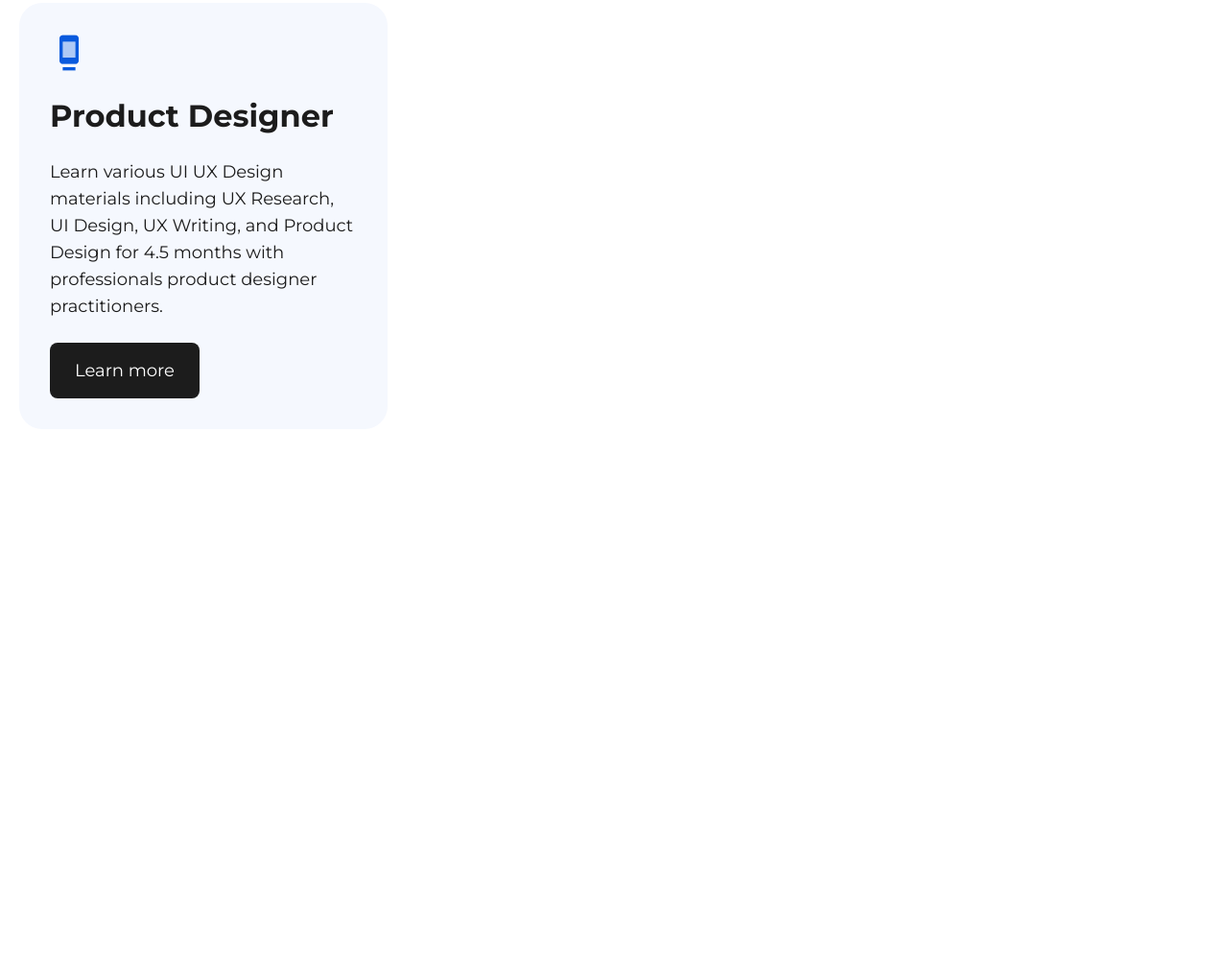
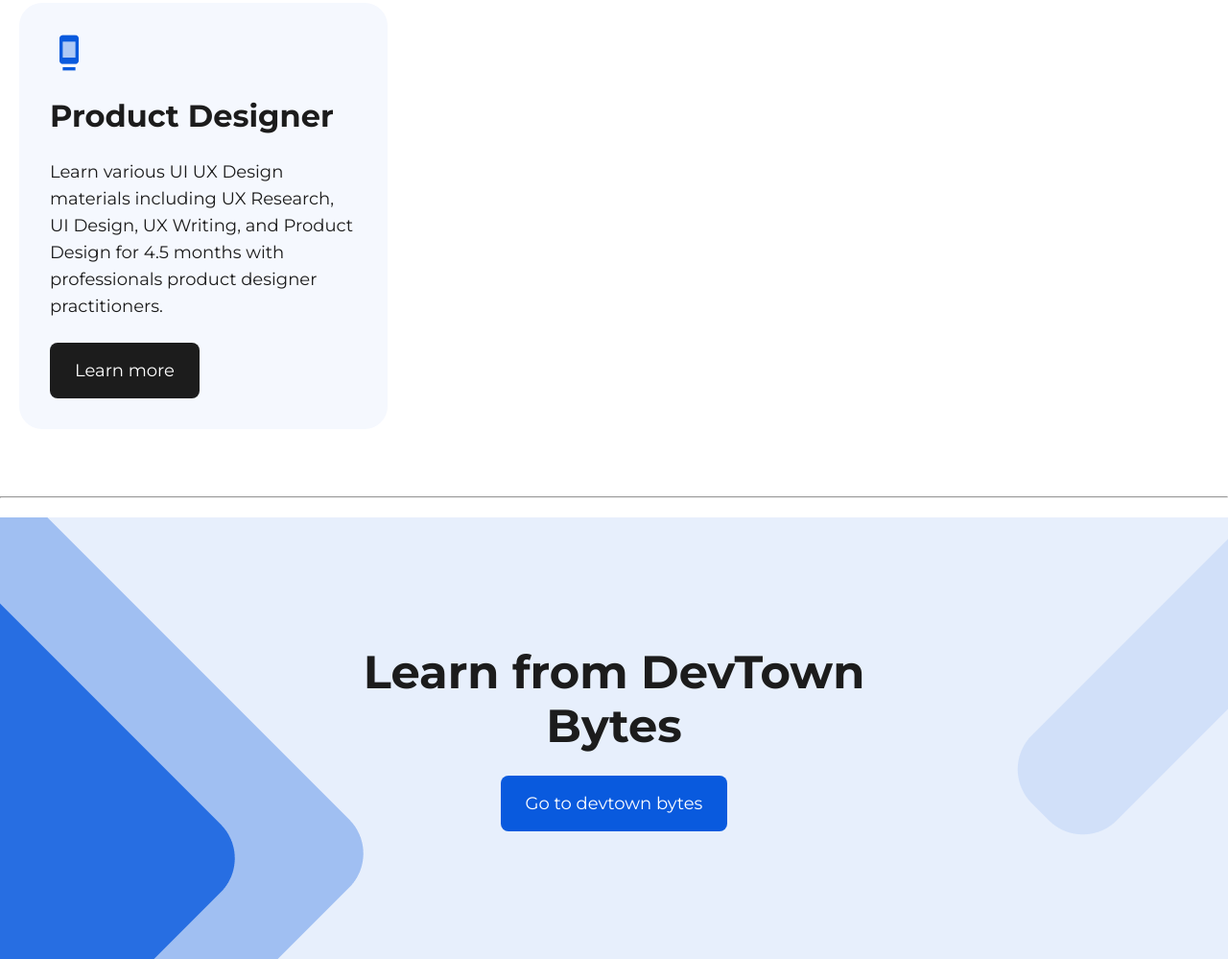
Before and after one commit to PratishDhungel/Devtown, a plain HTML site: page components.html in a window 1280 px wide. Shown: the part 1261-2260 px from the top of the page at 96% size. Before the commit the page ends 1758 px from the top, so only its background shows below. Drawn offline with Linux system fonts and the light colour scheme.

Commit message:
block-learn coded

```diff
--- /dev/null
+++ b/assets/css/modules/block-learn.css
@@ -0,0 +1,16 @@
+.block-learn{
+    width: 100%;
+    height: 460px;
+    background: url("/Devtown/assets/images/Background.png");
+    background-repeat: no-repeat;
+    background-size: cover;
+    display: flex;
+    align-items: center;
+    justify-content: center;
+}
+
+.block-learn__info{
+    text-align: center;
+    max-width: 530px;
+    margin: 0 auto;
+}
--- a/components.html
+++ b/components.html
@@ -49,5 +49,15 @@
         </div>
 
     </section>
+    <hr style="margin-top: 20px; margin-bottom: 20px;">
+    <section class="block-learn">
+        <div class="container">
+            <div class="block-learn__info">
+                <h2>Learn from DevTown Bytes</h2>
+                <a href="#" class="btn btn-primary">Go to devtown bytes</a>
+            </div>
+
+        </div>
+    </section>
 </body>
 </html>
--- a/styles.css
+++ b/styles.css
@@ -5,4 +5,8 @@
 @import "./assets/css/components/button.css";
 @import "./assets/css/components/card.css";
 
+
+/* modules css */
+@import "./assets/css/modules/block-learn.css"
+
 /* page css */
```
Also changed, not shown: assets/images/Background.png (added).
